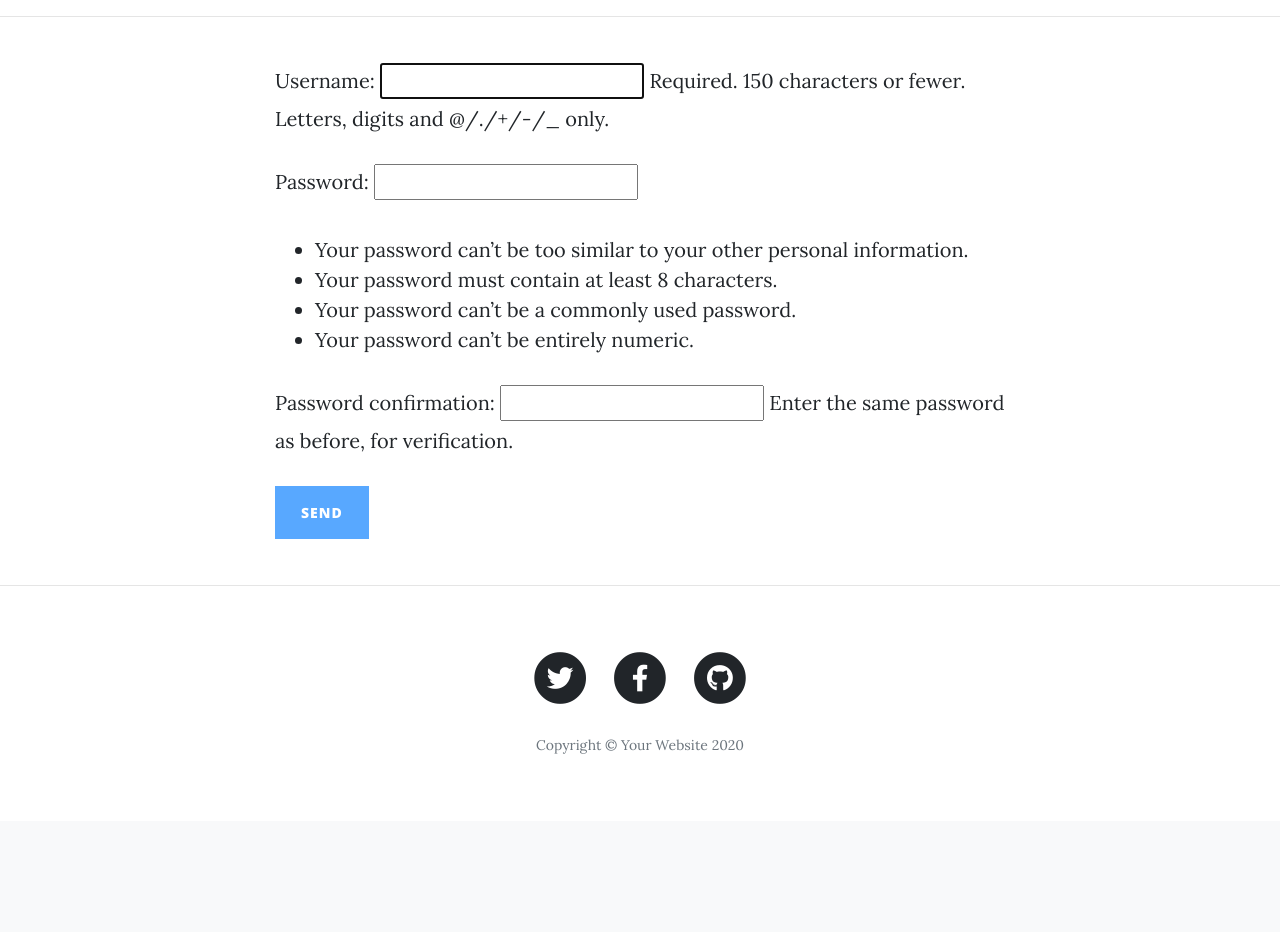
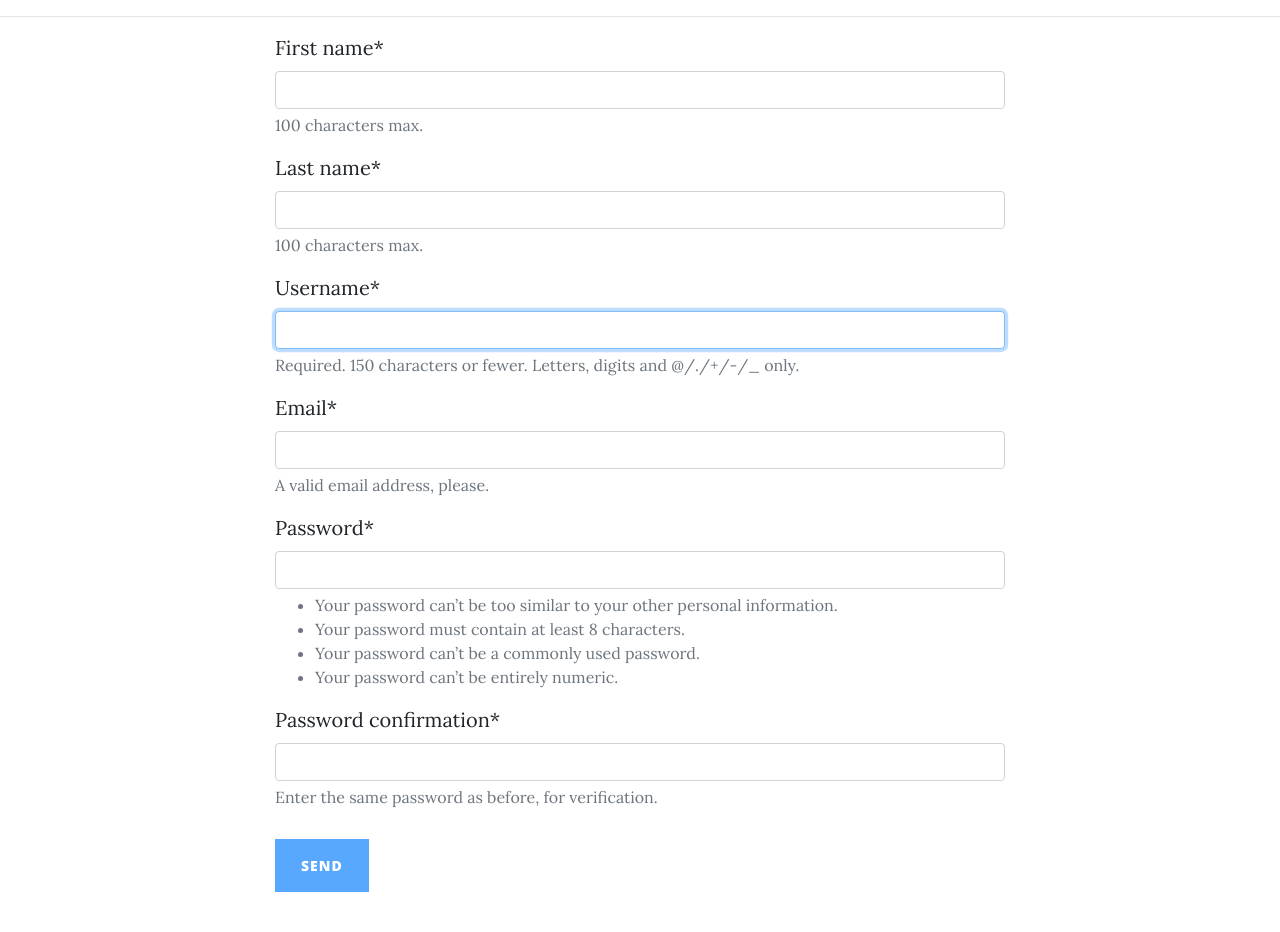
Before and after one commit to David-Gyavi/Django-Blog, a Django app: page /users/register in a window 1280 px wide. Shown: the part 62-994 px from the top of the page. Before the commit the page ends 816 px from the top, so only its background shows below. Run offline with Django 3.2, Linux system fonts and the light colour scheme; some libraries are stand-ins or nearby versions.

Commit message:
Form are being customised to the project

```diff
--- /dev/null
+++ b/users/forms.py
@@ -0,0 +1,12 @@
+from django import forms
+from django.contrib.auth.models import User
+from django.contrib.auth.forms import UserCreationForm
+
+class UserRegistrationForm(UserCreationForm):
+    first_name = forms.CharField(max_length=100, help_text='100 characters max.')
+    last_name = forms.CharField(max_length=100, help_text='100 characters max.')
+    email = forms.CharField(help_text='A valid email address, please.')
+
+    class Meta:
+        model = User
+        fields = ['first_name', 'last_name', 'username', 'email', 'password1', 'password2']
--- a/users/templates/users/register.html
+++ b/users/templates/users/register.html
@@ -1,10 +1,11 @@
 {% extends 'blog/base.html' %}
+{% load crispy_forms_tags %}
 
 {% block content %}
 <div class="col-lg-8 col-md-10 mx-auto">
     <form method="POST">
         {% csrf_token %}
-        {{ form.as_p }}
+        {{ form | crispy  }}
         <p/>
         <button class="btn btn-primary text-uppercase disabled" id="sendMessageButton" type="submit">Send</button>
     </form>
--- a/users/views.py
+++ b/users/views.py
@@ -1,12 +1,12 @@
 from django.shortcuts import render
-from django.contrib.auth.forms import UserCreationForm
+from . forms import UserRegistrationForm
 
 
 def register(request):
     if request.method == 'POST':
-        form = UserCreationForm(request.POST)
+        form = UserRegistrationForm(request.POST)
     else:
-        form = UserCreationForm()
+        form = UserRegistrationForm()
     return render(request, 'users/register.html', {'form': form})
 
 # Create your views here.
```
Also changed, not shown: blog_winkel/settings.py (+10 -1 lines), blog/migrations/0003_alter_blog_post_created.py (added), db.sqlite3.
